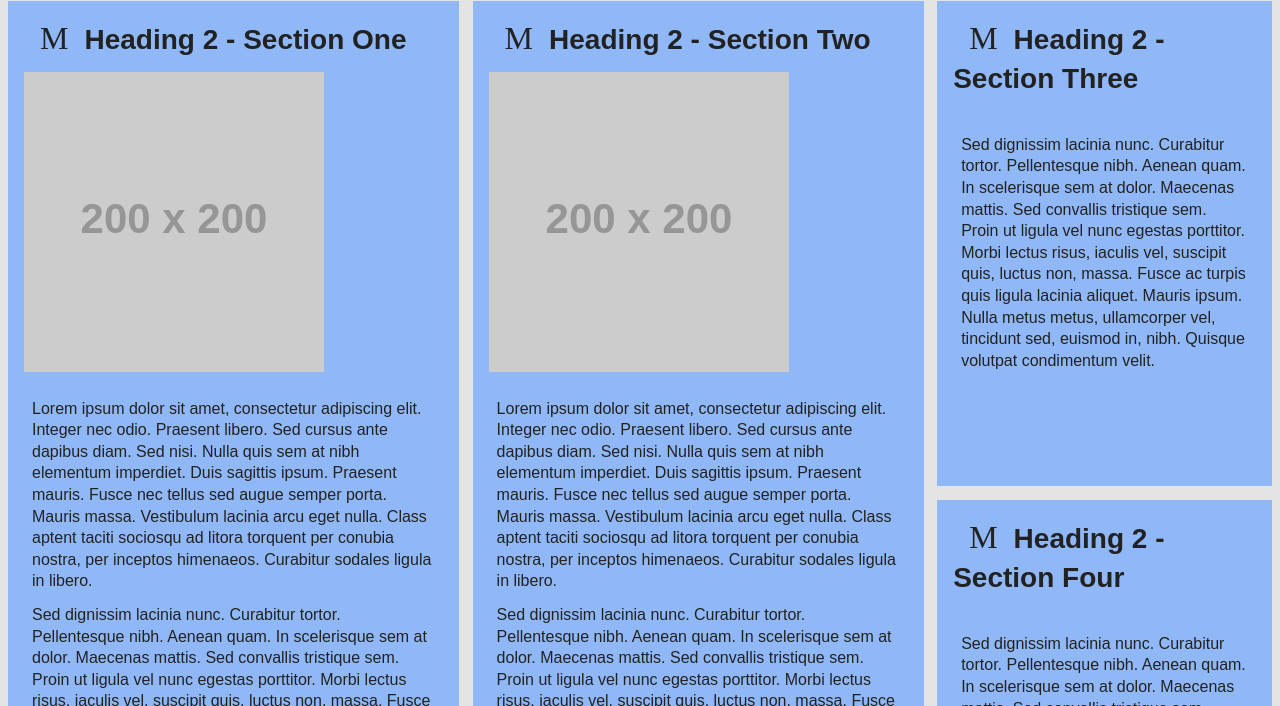
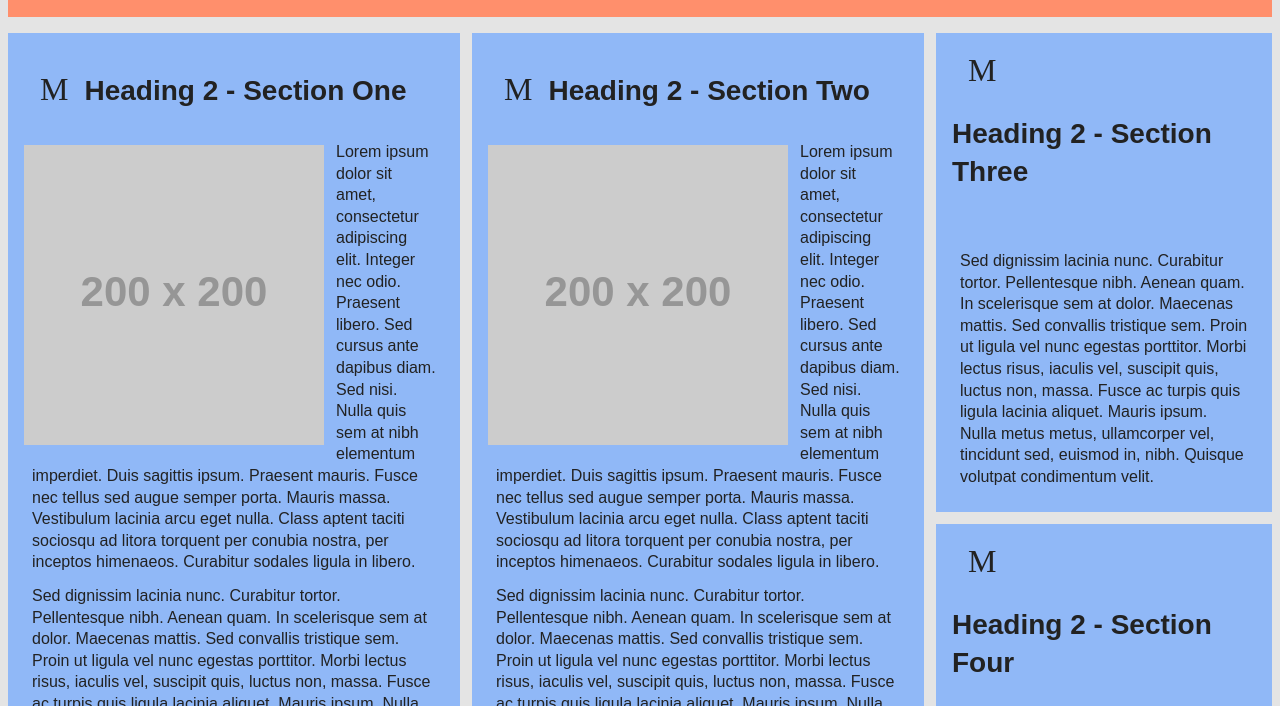
Before and after one commit to EmelyPerezASU/viewport, a plain HTML site: page Index.html in a window 1280 px wide. Shown: the part 136-842 px from the top of the page. Drawn offline with Linux system fonts and the light colour scheme; placeholder pictures from the web are drawn by us; some icons are missing.

Commit message:
Update Index.html

```diff
--- a/Index.html
+++ b/Index.html
@@ -15,7 +15,7 @@
         <link rel="icon" type="image/png" sizes="16x16" href="favicon-16x16.png">
         <link href="https://res.cloudinary.com/dr6lvwubh/raw/upload/v1581441981/Anicons/anicons-regular.css" rel="stylesheet">
         <link rel="stylesheet" href="RodriguezPerezReset.css">
-        <link rel="stylesheet" href="RodriguezPerezReset.css">
+        <link rel="stylesheet" href="RodriguezPerezStyles.css">
 
     </head>
     <body>
```
